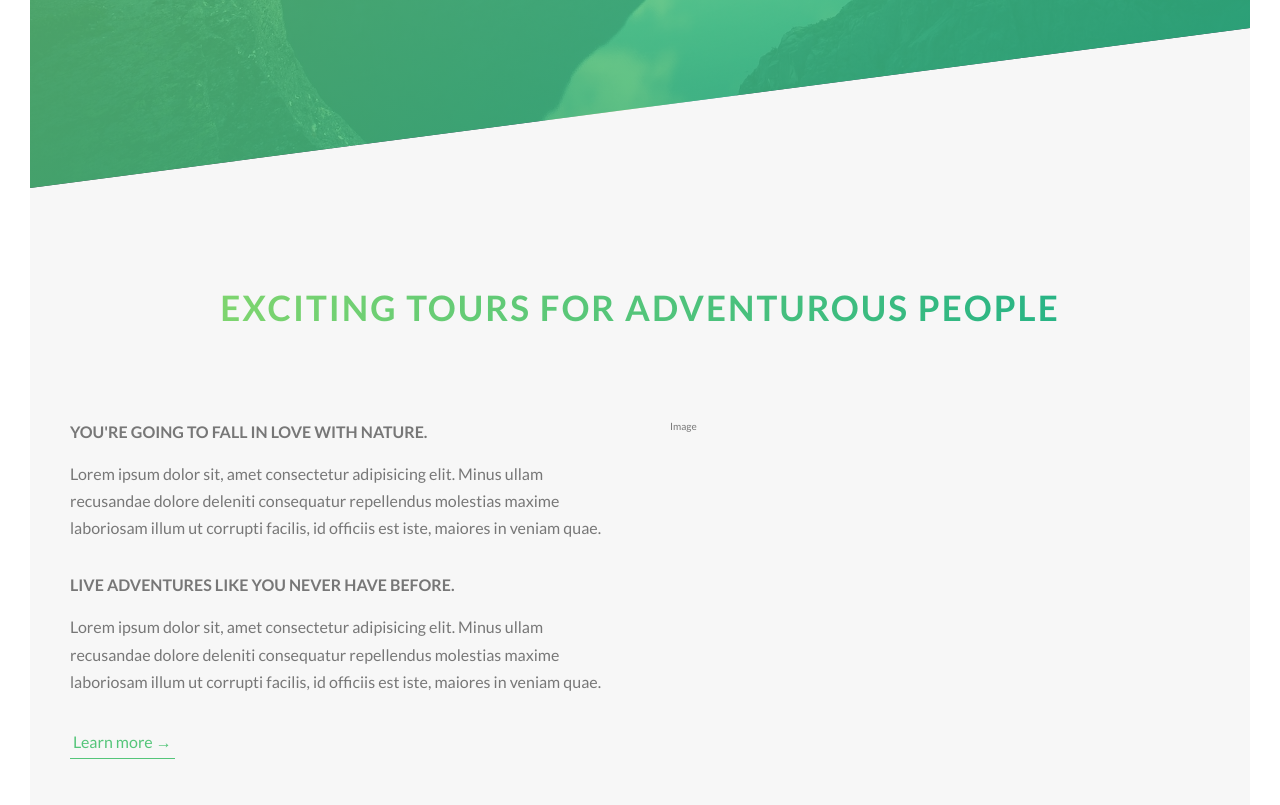
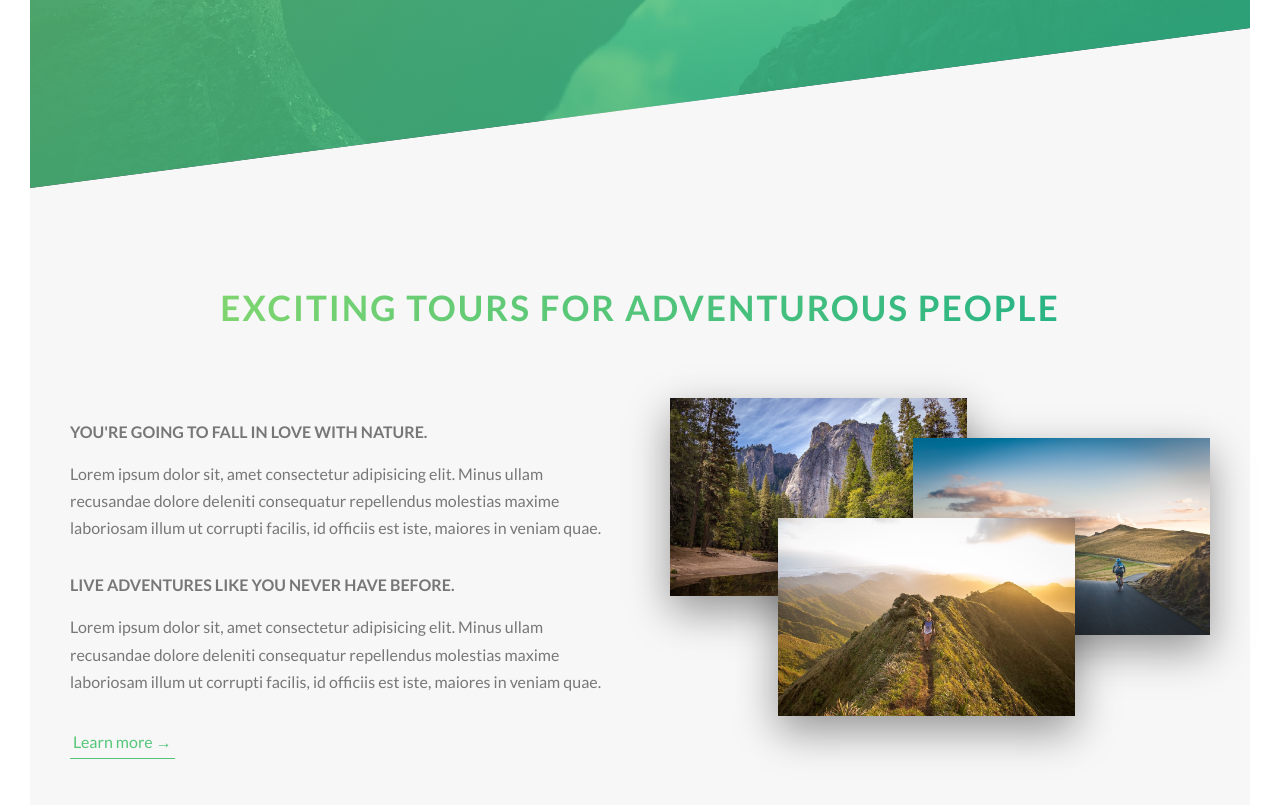
Before and after one commit to Darkull/Natours, a website: page index.html in a window 1280 px wide. Shown: the part 602-1407 px from the top of the page. Drawn offline with Linux system fonts and the light colour scheme.

Commit message:
about section complete

```diff
--- a/index.html
+++ b/index.html
@@ -59,7 +59,23 @@
 
             <a href="#" class="btn-text">Learn more &rarr;</a>
           </div>
-          <div class="col-1-of-2">Image</div>
+          <div class="col-1-of-2">
+            <div class="composition">
+              <img
+                src="/img/nat-1-large.jpg"
+                alt="photo 1"
+                class="composition__photo composition__photo--p1"
+              /><img
+                src="/img/nat-2-large.jpg"
+                alt="photo 2"
+                class="composition__photo composition__photo--p2"
+              /><img
+                src="/img/nat-3-large.jpg"
+                alt="photo 3"
+                class="composition__photo composition__photo--p3"
+              />
+            </div>
+          </div>
         </div>
       </section>
     </main>
--- /dev/null
+++ b/sass/components/_composition.scss
@@ -0,0 +1,36 @@
+.composition {
+  position: relative;
+  &__photo {
+    width: 55%;
+    box-shadow: 0 1.5rem 4rem rgba($color-black, 0.4);
+    // border-radius: 2px;
+    position: absolute;
+    z-index: 10;
+    transition: all 0.2s;
+    outline-offset: 2rem;
+
+    &--p1 {
+      left: 0;
+      top: -2rem;
+    }
+    &--p2 {
+      right: 0;
+      top: 2rem;
+    }
+    &--p3 {
+      left: 20%;
+      top: 10rem;
+    }
+
+    &:hover {
+      outline: 2rem solid $color-primary;
+      transform: scale(1.05) translateY(-10px);
+      box-shadow: 0 2.5rem 4rem rgba($color-black, 0.5);
+      z-index: 20;
+    }
+  }
+
+  &:hover &__photo:not(:hover) {
+    transform: scale(0.9);
+  }
+}
--- a/sass/main.scss
+++ b/sass/main.scss
@@ -8,6 +8,7 @@
 @import "base/utilities";
 
 @import "components/button";
+@import "components/composition";
 
 @import "layout/header";
 @import "layout/grid";
```
Also changed, not shown: css/style.css.
